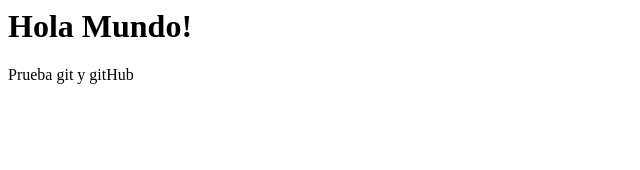
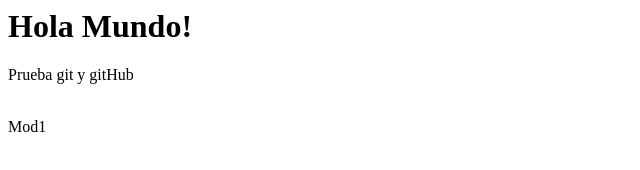
Before and after one commit to Giocentu/Test-Github, a plain HTML site: page index.html in a window 1280 px wide. Shown: the full height of the page, 0-640 px from the left. Drawn offline with Linux system fonts and the light colour scheme.

Commit message:
Modificacion en el body

```diff
--- a/index.html
+++ b/index.html
@@ -8,5 +8,6 @@
 <body>
     <h1>Hola Mundo!</h1>
     <p>Prueba git y gitHub</p>
+    <p><br> Mod1</p>
 </body>
 </html>
```
